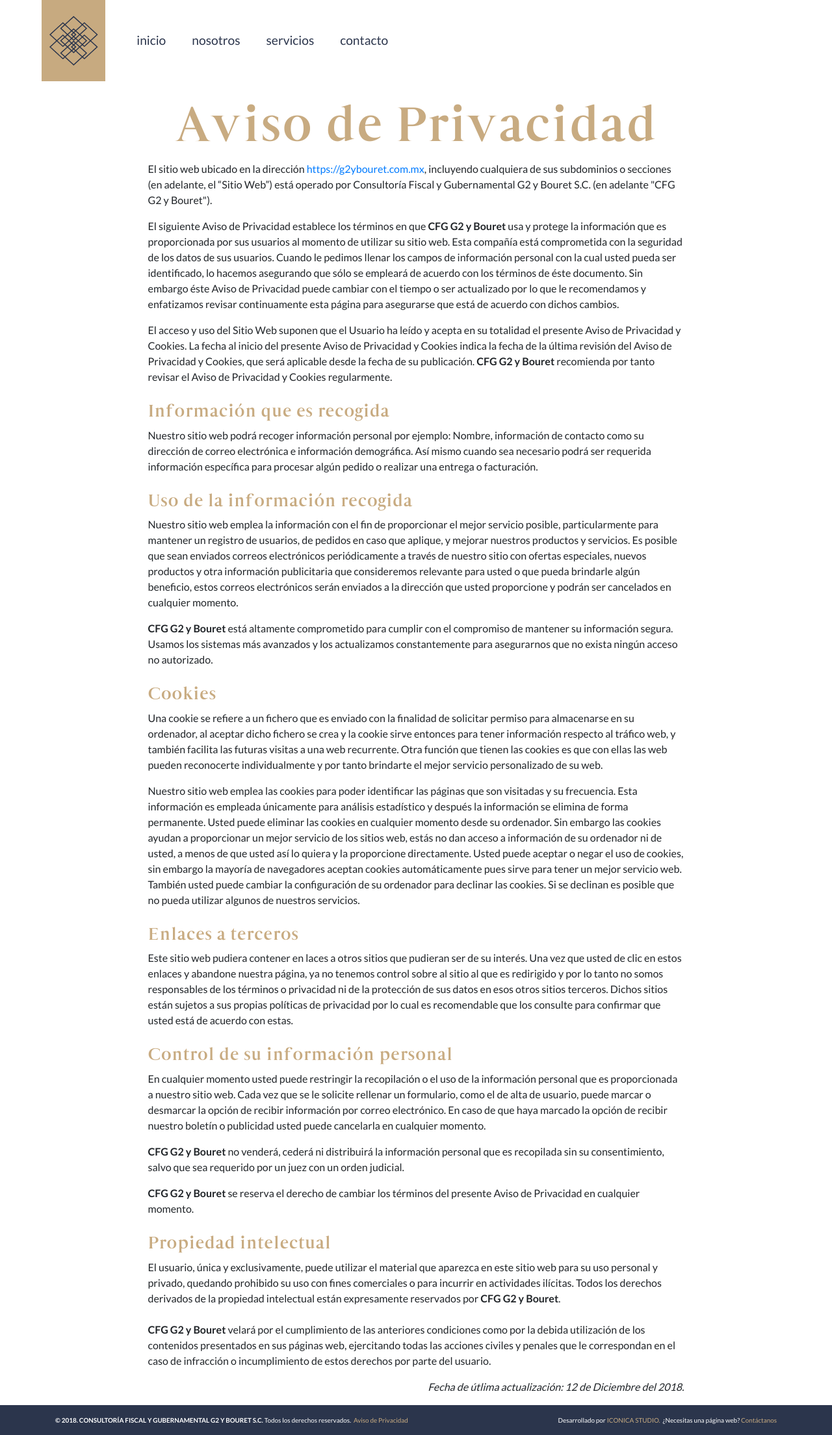
After one commit to richard-maya/G2-y-Bouret, a PHP site: page /aviso-privacidad.html in a window 1280 px wide. The commit adds this page. Shown: the whole page at 65% size. Run offline with PHP 8.4, Linux system fonts and the light colour scheme; some libraries are stand-ins or nearby versions.

Commit message:
Cookies Set Up

```diff
--- a/assets/css/_general.scss
+++ b/assets/css/_general.scss
@@ -126,3 +126,21 @@ footer{
         color: $bouret-gold;
     }
 }
+
+.alert{
+    position: fixed;
+    bottom: 1rem;
+    right: 0px;
+    width: 100%;
+    @include media-breakpoint-up(md) {
+        width: 30%;
+    }
+    font-size: 70%;
+    z-index: 10;
+}
+
+.alert-warning{
+    background-color: $bouret-gold;
+    border-color: $bouret-gold;
+    color: white;
+}
--- a/assets/css/_typography.scss
+++ b/assets/css/_typography.scss
@@ -20,7 +20,7 @@ h2{
     font-size: 4rem;
 }
 
-.navbar, p, form, button{
+.navbar, p, form, button, .alert{
     font-family: 'Lato', sans-serif;
     font-weight: normal;
 }
--- a/assets/js/bouret.js
+++ b/assets/js/bouret.js
@@ -26,10 +26,44 @@ var wow = new WOW({
 });
 
 
+// COOKIES
+// ------------------------------->
+function setCookie(cname, cvalue, exdays) {
+    var d = new Date();
+    d.setTime(d.getTime() + (exdays * 24 * 60 * 60 * 1000));
+    var expires = "expires=" + d.toUTCString();
+    document.cookie = cname + "=" + cvalue + ";" + expires + ";path=/";
+}
+
+function getCookie(cname) {
+    var name = cname + "=";
+    var ca = document.cookie.split(';');
+    for (var i = 0; i < ca.length; i++) {
+        var c = ca[i];
+        while (c.charAt(0) == ' ') {
+            c = c.substring(1);
+        }
+        if (c.indexOf(name) == 0) {
+            return c.substring(name.length, c.length);
+        }
+    }
+    return "";
+}
+
+function testCookie(){
+    var estado = getCookie("cookie-check");
+    if(!estado){
+        $('#cookie-alert').removeClass('d-none');
+    }
+    // document.cookie = "cookie-check=false; expires=Thu, 01 Jan 1970 00:00:00 UTC;";
+}
+
+
 // DOCUMENT READY
 // ------------------------------->
 $(document).ready(function () {
     "use strict";
+    // testCookie();
     wow.init();
     // $("p:not(.success-message)").addClass("wow fadeInUp");
     // $("p.success-message").addClass("wow zoomIn");
@@ -43,15 +77,16 @@ $(document).ready(function () {
     $("label").addClass("wow fadeInUp");
     $("img:not(#navbar-brand-logo)").addClass("wow fadeInUp");
     // $("li:not(.nav-item)").addClass("wow fadeInUp");
-    // $("i.fa-facebook-square").addClass("wow fadeInUp");
-    // $("i.fa-twitter").addClass("wow fadeInUp");
 
     var link = document.location.search;
 
     if (link.includes("success")) {
         $('#message-modal').modal('show');
     }
-
-    $('.home-section').parallax({ imageSrc: 'assets/img/g2-y-bouret.png' });
-    $('.services-section').parallax({ imageSrc: 'assets/img/consultoria-gubernamental.png' });
+    if ($('.home-section').length) {
+        $('.home-section').parallax({ imageSrc: 'assets/img/g2-y-bouret.png' });
+    }
+    if ($('.services-section').length) {
+        $('.services-section').parallax({ imageSrc: 'assets/img/consultoria-gubernamental.png' });
+    }
 });
--- /dev/null
+++ b/aviso-privacidad.html
@@ -0,0 +1,229 @@
+<!DOCTYPE html>
+<html lang="mx">
+<head>
+    <!-- META INFO
+    ================================================== -->
+    <meta charset="UTF-8">
+    <meta name="viewport" content="width=device-width, initial-scale=1.0">
+    <meta http-equiv="X-UA-Compatible" content="ie=edge">
+    <!-- <meta http-equiv="Cache-control" content="cache, max-age:604800"> -->
+    <meta name="robots" content="index, follow">
+    <meta name="googlebot" content="index, follow">
+    <meta name="copyright" content="Copyright © 2018">
+    <meta charset="UTF-8">
+
+    <!-- TITLE
+    ================================================== -->
+    <title>Aviso de Privacidad | CFG G2 y Bouret S.C.</title>
+
+    <!-- FAVICONS
+    ================================================== -->
+    <link rel="apple-touch-icon" sizes="180x180" href="/favicons/apple-touch-icon.png">
+    <link rel="icon" type="image/png" sizes="32x32" href="/favicons/favicon-32x32.png">
+    <link rel="icon" type="image/png" sizes="16x16" href="/favicons/favicon-16x16.png">
+    <link rel="manifest" href="/favicons/site.webmanifest">
+    <link rel="mask-icon" href="/favicons/safari-pinned-tab.svg" color="#5bbad5">
+    <link rel="shortcut icon" href="/favicons/favicon.ico">
+    <meta name="msapplication-TileColor" content="#ffffff">
+    <meta name="msapplication-config" content="/favicons/browserconfig.xml">
+    <meta name="theme-color" content="#ffffff">
+
+    <!-- GOOGLE ANALYTICS
+    ================================================== -->
+    <!-- <script async src="https://www.googletagmanager.com/gtag/js?id=UA-121193876-9"></script>
+    <script>
+        window.dataLayer = window.dataLayer || [];
+        function gtag() { dataLayer.push(arguments); }
+        gtag('js', new Date());
+        gtag('config', 'UA-121193876-9');
+    </script> -->
+
+    <!-- FACEBOOK PIXEL
+    ================================================== -->
+    <!-- <script>
+	!function(f,b,e,v,n,t,s)
+	{if(f.fbq)return;n=f.fbq=function(){n.callMethod?
+	n.callMethod.apply(n,arguments):n.queue.push(arguments)};
+	if(!f._fbq)f._fbq=n;n.push=n;n.loaded=!0;n.version='2.0';
+	n.queue=[];t=b.createElement(e);t.async=!0;
+	t.src=v;s=b.getElementsByTagName(e)[0];
+	s.parentNode.insertBefore(t,s)}(window, document,'script',
+	'https://connect.facebook.net/en_US/fbevents.js');
+	fbq('init', '248871415811338');
+	fbq('track', 'PageView');
+	</script>
+	<noscript><img height="1" width="1" style="display:none"
+	src="https://www.facebook.com/tr?id=248871415811338&ev=PageView&noscript=1"
+	/></noscript> -->
+
+    <!-- SEO INFO
+    ================================================== -->
+    <meta name="description" content="Nuestra firma, est&aacute; dise&ntilde;ada para generar un mayor rendimiento en los procesos de cada ente de gobierno o empresarial, generando un mayor crecimiento econ&oacute;mico y social.">
+    <meta name="keywords" content="consultoria fiscal y Gubernamental">
+    <meta name="author" content="Iconica Studio">
+    <meta name="designer" content="Richard Maya">
+
+    <!-- FACEBOOK OPEN GRAPH
+    ================================================== -->
+    <meta property="og:image:width" content="1638">
+    <meta property="og:image:height" content="858">
+    <meta property="og:title" content="Consultor&iacute;a Fiscal y Gubernamental G2 y Bouret S.C.">
+    <meta property="og:description" content="Nuestra firma, est&aacute; dise&ntilde;ada para generar un mayor rendimiento en los procesos de cada ente de gobierno o empresarial, generando un mayor crecimiento econ&oacute;mico y social.">
+    <meta property="og:url" content="https://g2ybouret.com.mx">
+    <meta property="og:image" content="https://g2ybouret.com.mx/assets/img/og-image.jpg">
+
+    <!-- STYLESHEETS
+    ================================================== -->
+    <link rel="stylesheet" href="assets/css/bouret.css">
+</head>
+<body>
+<!-- NAVBAR
+================================================== -->
+<nav class="navbar navbar-expand-lg navbar-light bg-light fixed-top">
+    <a class="navbar-brand" href="index.html#home-section">
+        <img src="assets/img/navbar-logo.png" alt="cfg-logo" class="ml-5" id="navbar-brand-logo">
+    </a>
+    <button class="navbar-toggler" type="button" data-toggle="collapse" data-target="#navbarNav" aria-controls="navbarNav"
+        aria-expanded="false" aria-label="Toggle navigation">
+        <span class="navbar-toggler-icon"></span>
+    </button>
+    <div class="collapse navbar-collapse" id="navbarNav">
+        <ul class="navbar-nav">
+            <li class="nav-item ml-4">
+                <a class="nav-link" href="index.html#home-section">inicio</a>
+            </li>
+            <li class="nav-item ml-4">
+                <a class="nav-link" href="index.html#about-section">nosotros</a>
+            </li>
+            <li class="nav-item ml-4">
+                <a class="nav-link" href="index.html#services-section">servicios</a>
+            </li>
+            <li class="nav-item ml-4">
+                <a class="nav-link" href="index.html#contact-form">contacto</a>
+            </li>
+        </ul>
+    </div>
+</nav>
+
+
+<main>
+<section class="privacy mt-5 pt-5">
+    <div class="container pt-5">
+        <div class="row justify-content-center">
+            <h1 class="bouret-gold">Aviso de Privacidad</h1>
+        </div>
+        <div class="row justify-content-center">
+            <div class="col-12 col-md-10 col-lg-9">
+                <p>El sitio web ubicado en la dirección <a href="https://g2ybouret.com.mx" title="consultoria-fiscal-y-gubernamental-bouret">https://g2ybouret.com.mx</a>,
+                    incluyendo cualquiera de sus subdominios o secciones (en adelante, el “Sitio Web”) está operado por
+                    Consultoría Fiscal y Gubernamental G2 y Bouret S.C. (en adelante "CFG G2 y Bouret").</p>
+                <p>El siguiente Aviso de Privacidad establece los términos en que <strong>CFG G2 y Bouret</strong> usa y
+                    protege la información que es proporcionada por sus usuarios al momento de utilizar su sitio web.
+                    Esta compañía está comprometida con la seguridad de los datos de sus usuarios. Cuando le pedimos
+                    llenar los campos de información personal con la cual usted pueda ser identificado, lo hacemos
+                    asegurando que sólo se empleará de acuerdo con los términos de éste documento. Sin embargo éste
+                    Aviso de Privacidad puede cambiar con el tiempo o ser actualizado por lo que le recomendamos y
+                    enfatizamos revisar continuamente esta página para asegurarse que está de acuerdo con dichos
+                    cambios.</p>
+                <p>El acceso y uso del Sitio Web suponen que el Usuario ha leído y acepta en su totalidad el presente
+                    Aviso de Privacidad y Cookies. La fecha al inicio del presente Aviso de Privacidad y Cookies indica
+                    la fecha de la última revisión del Aviso de Privacidad y Cookies, que será aplicable desde la fecha
+                    de su publicación. <strong>CFG G2 y Bouret</strong> recomienda por tanto revisar el Aviso de Privacidad
+                    y Cookies regularmente.</p>
+
+                <h3 class="mt-4 bouret-gold">Información que es recogida</h3>
+                <p>Nuestro sitio web podrá recoger información personal por ejemplo: Nombre, información de contacto
+                    como su dirección de correo electrónica e información demográfica. Así mismo cuando sea necesario
+                    podrá ser requerida información específica para procesar algún pedido o realizar una entrega o
+                    facturación.</p>
+
+                <h3 class="mt-4 bouret-gold">Uso de la información recogida</h3>
+                <p>Nuestro sitio web emplea la información con el fin de proporcionar el mejor servicio posible,
+                    particularmente para mantener un registro de usuarios, de pedidos en caso que aplique, y mejorar
+                    nuestros productos y servicios. Es posible que sean enviados correos electrónicos periódicamente a
+                    través de nuestro sitio con ofertas especiales, nuevos productos y otra información publicitaria
+                    que consideremos relevante para usted o que pueda brindarle algún beneficio, estos correos
+                    electrónicos serán enviados a la dirección que usted proporcione y podrán ser cancelados en
+                    cualquier momento.</p>
+                <p><strong>CFG G2 y Bouret</strong> está altamente comprometido para cumplir con el compromiso de mantener
+                    su información segura. Usamos los sistemas más avanzados y los actualizamos constantemente para
+                    asegurarnos que no exista ningún acceso no autorizado.</p>
+
+                <h3 class="mt-4 bouret-gold">Cookies</h3>
+                <p>Una cookie se refiere a un fichero que es enviado con la finalidad de solicitar permiso para
+                    almacenarse en su ordenador, al aceptar dicho fichero se crea y la cookie sirve entonces para tener
+                    información respecto al tráfico web, y también facilita las futuras visitas a una web recurrente.
+                    Otra función que tienen las cookies es que con ellas las web pueden reconocerte individualmente y
+                    por tanto brindarte el mejor servicio personalizado de su web.</p>
+                <p>Nuestro sitio web emplea las cookies para poder identificar las páginas que son visitadas y su
+                    frecuencia. Esta información es empleada únicamente para análisis estadístico y después la
+                    información se elimina de forma permanente. Usted puede eliminar las cookies en cualquier momento
+                    desde su ordenador. Sin embargo las cookies ayudan a proporcionar un mejor servicio de los sitios
+                    web, estás no dan acceso a información de su ordenador ni de usted, a menos de que usted así lo
+                    quiera y la proporcione directamente. Usted puede aceptar o negar el uso de cookies, sin embargo la
+                    mayoría de navegadores aceptan cookies automáticamente pues sirve para tener un mejor servicio web.
+                    También usted puede cambiar la configuración de su ordenador para declinar las cookies. Si se
+                    declinan es posible que no pueda utilizar algunos de nuestros servicios.</p>
+
+                <h3 class="mt-4 bouret-gold">Enlaces a terceros</h3>
+                <p>Este sitio web pudiera contener en laces a otros sitios que pudieran ser de su interés. Una vez que
+                    usted de clic en estos enlaces y abandone nuestra página, ya no tenemos control sobre al sitio al
+                    que es redirigido y por lo tanto no somos responsables de los términos o privacidad ni de la
+                    protección de sus datos en esos otros sitios terceros. Dichos sitios están sujetos a sus propias
+                    políticas de privacidad por lo cual es recomendable que los consulte para confirmar que usted está
+                    de acuerdo con estas.</p>
+
+                <h3 class="mt-4 bouret-gold">Control de su información personal</h3>
+                <p>En cualquier momento usted puede restringir la recopilación o el uso de la información personal que
+                    es proporcionada a nuestro sitio web. Cada vez que se le solicite rellenar un formulario, como el
+                    de alta de usuario, puede marcar o desmarcar la opción de recibir información por correo
+                    electrónico. En caso de que haya marcado la opción de recibir nuestro boletín o publicidad usted
+                    puede cancelarla en cualquier momento.</p>
+                <p><strong>CFG G2 y Bouret</strong> no venderá, cederá ni distribuirá la información personal que es
+                    recopilada sin su consentimiento, salvo que sea requerido por un juez con un orden judicial.</p>
+                <p><strong>CFG G2 y Bouret</strong> se reserva el derecho de cambiar los términos del presente Aviso de
+                    Privacidad en cualquier momento.</p>
+
+                <h3 class="mt-4 bouret-gold">Propiedad intelectual</h3>
+                <p>El usuario, única y exclusivamente, puede utilizar el material que aparezca en este sitio web para
+                    su uso personal y privado, quedando prohibido su uso con fines comerciales o para incurrir en
+                    actividades ilícitas. Todos los derechos derivados de la propiedad intelectual están expresamente
+                    reservados por <strong>CFG G2 y Bouret</strong>.</p>
+                <p class="mt-4"><strong>CFG G2 y Bouret</strong> velará por el cumplimiento de las anteriores condiciones
+                    como por la debida utilización de los contenidos presentados en sus páginas web, ejercitando todas
+                    las acciones civiles y penales que le correspondan en el caso de infracción o incumplimiento de
+                    estos derechos por parte del usuario.</p>
+                <p class="text-right font-italic">Fecha de útlima actualización: 12 de Diciembre del 2018.</p>
+            </div>
+        </div>
+    </div>
+</section>
+</main>
+
+
+<!-- FOOTER
+================================================== -->
+<footer>
+    <div class="container py-3">
+        <div class="row justify-content-between">
+            <div class="col-12 col-md-8">
+                <p><strong>&copy; 2018. CONSULTORÍA FISCAL Y GUBERNAMENTAL G2 Y BOURET S.C.</strong> Todos los derechos reservados. &nbsp;<a href="aviso-privacidad.html" title="aviso-privacidad">Aviso de Privacidad</a></p>
+            </div>
+            <div class="col-12 col-md-4">
+                <p class="text-right">Desarrollado por <a href="https://iconica.mx" target="_blank" rel="author" title="iconica-studio-mx">ICONICA STUDIO.</a>&nbsp; ¿Necesitas una página web? <a href="https://iconica.mx" target="_blank" rel="author" title="iconica-studio-mx">Contáctanos</a></p>
+            </div>
+        </div>
+    </div>
+</footer>
+
+
+<!-- SCRIPTS
+================================================== -->
+<script src="node_modules/jquery/dist/jquery.min.js"></script>
+<script src="node_modules/popper.js/dist/umd/popper.min.js"></script>
+<script src="node_modules/bootstrap/dist/js/bootstrap.min.js"></script>
+<script src="node_modules/wowjs/dist/wow.min.js"></script>
+<script src="node_modules/smooth-scroll/dist/smooth-scroll.polyfills.min.js"></script>
+<script src="assets/js/bouret.js"></script>
+</body>
+</html>
```
Also changed, not shown: 404.html (added, +82 -0 lines), index.html (+25 -5 lines), assets/css/bouret.css, 1 other file.
